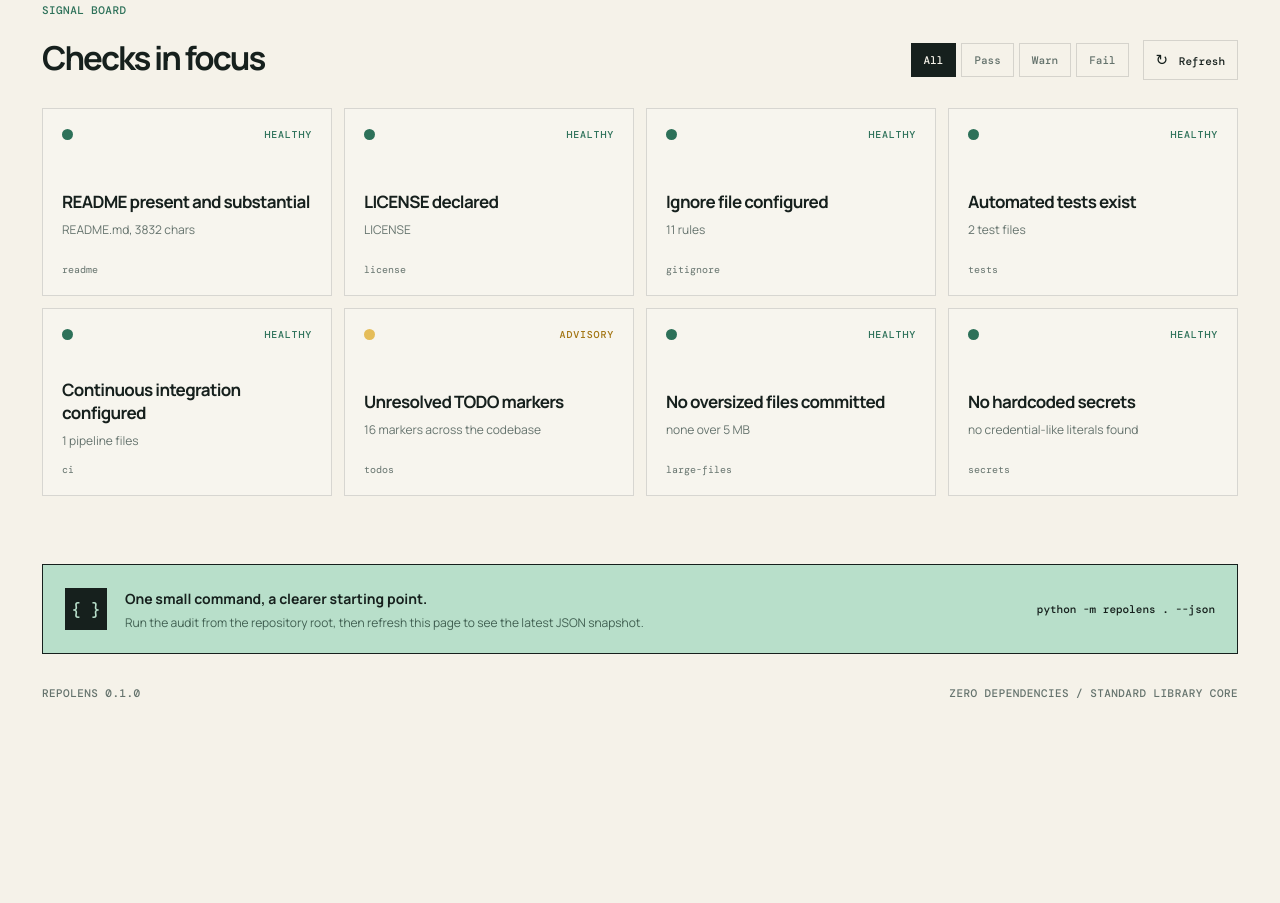
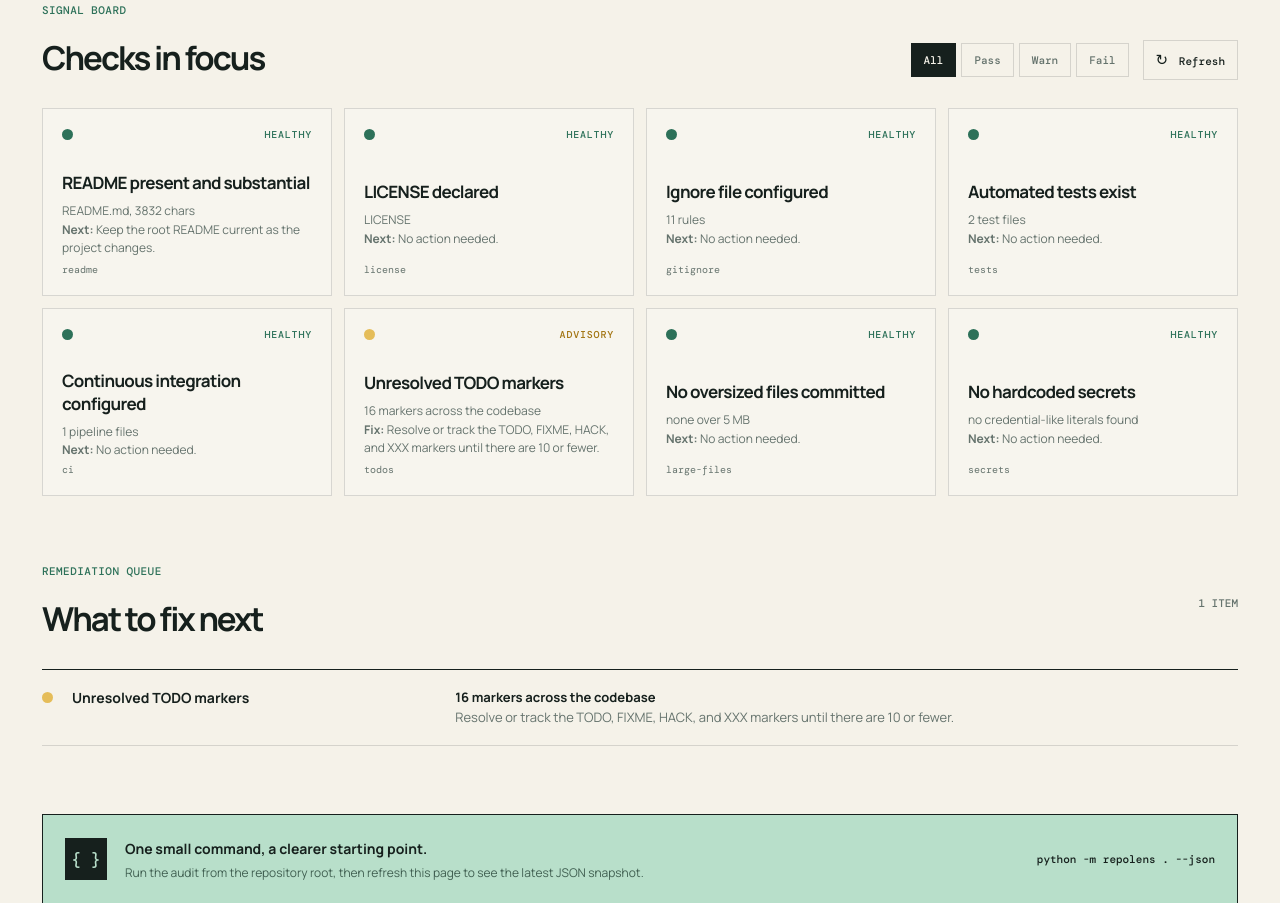
Before and after one commit to DiorWachira/repolens, a plain HTML site: page frontend/index.html in a window 1280 px wide. Shown: the part 998-1901 px from the top of the page. Before the commit the page ends 1738 px from the top, so only its background shows below. Drawn offline with nearby package versions, Linux system fonts and the light colour scheme.

Commit message:
Add actionable remediation guidance

```diff
--- a/frontend/app.js
+++ b/frontend/app.js
@@ -17,6 +17,23 @@ const elements = {
   progressMessage: document.querySelector("#progressMessage"),
   progressPercent: document.querySelector("#progressPercent"),
   grid: document.querySelector("#checksGrid"),
+  actionCount: document.querySelector("#actionCount"),
+  actionsList: document.querySelector("#actionsList"),
+};
+
+const FIX_GUIDANCE = {
+  readme: {
+    pass: "Keep the root README current as the project changes.",
+    warn: "Expand the root README to at least 300 characters with setup, usage, and development details.",
+    fail: "Add a README.md, README.rst, or README.txt at the repository root with setup and usage instructions.",
+  },
+  license: { pass: "No action needed.", warn: "Add a LICENSE or COPYING file so users can understand the reuse terms." },
+  gitignore: { pass: "No action needed.", warn: "Add a .gitignore covering generated files, environments, caches, and local secrets." },
+  tests: { pass: "No action needed.", fail: "Add automated tests in a tests directory or test files recognized by repolens." },
+  ci: { pass: "No action needed.", warn: "Add a CI workflow under .github/workflows, or configure GitLab CI, Azure Pipelines, or Jenkins." },
+  todos: { pass: "No action needed.", warn: "Resolve or track the TODO, FIXME, HACK, and XXX markers until there are 10 or fewer." },
+  "large-files": { pass: "No action needed.", warn: "Remove or replace files over 5 MB, and keep build artifacts out of version control." },
+  secrets: { pass: "No action needed.", fail: "Remove the credential, rotate it immediately, and load the replacement from environment or secret storage." },
 };
 
 function statusLabel(status) {
@@ -44,10 +61,20 @@ function render() {
   elements.grid.innerHTML = checks.map((check, index) => `
     <article class="check-card" style="animation-delay: ${index * 55}ms">
       <div class="check-top"><span class="status-dot ${check.status}"></span><span class="status-label ${check.status}">${statusLabel(check.status)}</span></div>
-      <div><h3>${check.title}</h3><p class="check-detail">${check.detail}</p></div>
+      <div><h3>${check.title}</h3><p class="check-detail">${check.detail}</p><p class="check-detail"><strong>${check.status === "pass" ? "Next:" : "Fix:"}</strong> ${FIX_GUIDANCE[check.id][check.status]}</p></div>
       <span class="check-id">${check.id}</span>
     </article>
   `).join("");
+
+  const actions = report.checks.filter((check) => check.status !== "pass");
+  elements.actionCount.textContent = actions.length ? `${actions.length} item${actions.length === 1 ? "" : "s"}` : "clear";
+  elements.actionsList.innerHTML = actions.length ? actions.map((check) => `
+    <article class="action-item">
+      <span class="status-dot ${check.status}"></span>
+      <strong class="action-title">${check.title}</strong>
+      <p class="action-copy"><strong>${check.detail}</strong><br>${FIX_GUIDANCE[check.id][check.status]}</p>
+    </article>
+  `).join("") : '<p class="all-clear">All checks are passing. There is nothing urgent to fix.</p>';
 }
 
 async function loadReport() {
--- a/frontend/index.html
+++ b/frontend/index.html
@@ -74,6 +74,17 @@
           <div class="checks-grid" id="checksGrid" aria-live="polite"></div>
         </section>
 
+        <section class="actions-section" aria-labelledby="actionsHeading">
+          <div class="section-heading">
+            <div>
+              <p class="eyebrow">Remediation queue</p>
+              <h2 id="actionsHeading">What to fix next</h2>
+            </div>
+            <span class="action-count" id="actionCount">--</span>
+          </div>
+          <div class="actions-list" id="actionsList" aria-live="polite"></div>
+        </section>
+
         <section class="footer-panel">
           <div class="footer-icon">{ }</div>
           <div>
--- a/frontend/styles.css
+++ b/frontend/styles.css
@@ -44,7 +44,9 @@ h1 em { color: var(--mint-deep); font-style: normal; }
 .checks-section { padding: 76px 0 68px; }.section-heading { display: flex; align-items: end; justify-content: space-between; gap: 24px; margin-bottom: 28px; } h2 { margin-bottom: 0; font-size: 33px; letter-spacing: -.06em; }
 .controls { display: flex; align-items: center; gap: 5px; flex-wrap: wrap; justify-content: flex-end; }.filter-button, .refresh-button { border: 1px solid var(--line); background: transparent; color: var(--muted); padding: 9px 12px; font: 500 11px var(--mono); cursor: pointer; }.filter-button:hover, .filter-button.is-active { background: var(--ink); border-color: var(--ink); color: var(--paper); }.refresh-button { margin-left: 9px; color: var(--ink); }.refresh-button span { display: inline-block; margin-right: 4px; font-size: 15px; transition: transform .4s; }.refresh-button:hover span { transform: rotate(180deg); }
 .checks-grid { display: grid; grid-template-columns: repeat(4, 1fr); gap: 12px; }.check-card { min-height: 188px; display: flex; flex-direction: column; justify-content: space-between; padding: 19px; border: 1px solid var(--line); background: rgba(255,255,255,.25); animation: rise .45s both; }.check-card:hover { background: #fffdf6; transform: translateY(-3px); transition: transform .2s, background .2s; }.check-top { display: flex; align-items: center; justify-content: space-between; }.status-dot { width: 11px; height: 11px; border-radius: 50%; }.status-dot.pass { background: var(--mint-deep); }.status-dot.warn { background: var(--yellow); }.status-dot.fail { background: var(--coral); }.status-label { font: 500 10px var(--mono); letter-spacing: .08em; text-transform: uppercase; }.status-label.pass { color: var(--mint-deep); }.status-label.warn { color: #a27411; }.status-label.fail { color: var(--coral); }.check-card h3 { margin: 24px 0 8px; font-size: 17px; letter-spacing: -.04em; }.check-detail { margin: 0; color: var(--muted); font-size: 12px; line-height: 1.55; }.check-id { color: var(--muted); font: 400 10px var(--mono); }
+.actions-section { padding: 0 0 68px; }.action-count { align-self: center; color: var(--muted); font: 500 11px var(--mono); text-transform: uppercase; }.actions-list { border-top: 1px solid var(--ink); }.action-item { display: grid; grid-template-columns: 12px minmax(120px, .7fr) 1.5fr; gap: 18px; align-items: start; padding: 18px 0; border-bottom: 1px solid var(--line); }.action-item .status-dot { margin-top: 4px; }.action-title { font-weight: 700; font-size: 14px; }.action-copy { margin: 0; color: var(--muted); font-size: 13px; line-height: 1.5; }.action-copy strong { color: var(--ink); font-weight: 700; }.all-clear { padding: 19px 0; color: var(--mint-deep); font: 500 12px var(--mono); }
 .footer-panel { display: flex; align-items: center; gap: 18px; padding: 22px; border: 1px solid var(--ink); background: var(--mint); }.footer-icon { display: grid; place-items: center; flex: 0 0 42px; height: 42px; background: var(--ink); color: var(--mint); font: 500 16px var(--mono); }.footer-panel strong { font-size: 14px; }.footer-panel p { margin: 5px 0 0; color: #416052; font-size: 12px; }.footer-panel code { margin-left: auto; color: var(--ink); font: 500 11px var(--mono); }.site-footer { display: flex; justify-content: space-between; padding-top: 32px; }
 @keyframes rise { from { opacity: 0; transform: translateY(10px); } to { opacity: 1; transform: translateY(0); } }
 @media (max-width: 820px) { .shell { padding: 0 20px 28px; }.topbar-meta { display: none; }.hero { grid-template-columns: 1fr; gap: 40px; padding: 60px 0; }.score-panel { width: min(100%, 280px); justify-self: end; }.summary-strip { grid-template-columns: repeat(2, 1fr); }.summary-item:nth-child(2) { border-right: 0; }.summary-item:nth-child(3), .summary-item:nth-child(4) { border-top: 1px solid var(--line); }.summary-updated { align-items: flex-start; }.section-heading { align-items: flex-start; flex-direction: column; }.controls { justify-content: flex-start; }.checks-grid { grid-template-columns: repeat(2, 1fr); }.footer-panel { align-items: flex-start; flex-wrap: wrap; }.footer-panel code { width: 100%; margin-left: 60px; } }
+@media (max-width: 820px) { .action-item { grid-template-columns: 12px 1fr; }.action-copy { grid-column: 2; } }
 @media (max-width: 520px) { h1 { font-size: 44px; }.url-input-row { display: block; }.url-input-row input { width: 100%; border-right: 1px solid var(--ink); }.url-input-row button { width: 100%; min-height: 44px; margin-top: 7px; }.checks-grid { grid-template-columns: 1fr; }.site-footer { flex-direction: column; gap: 8px; }.footer-panel code { margin-left: 0; overflow-wrap: anywhere; } }
```
